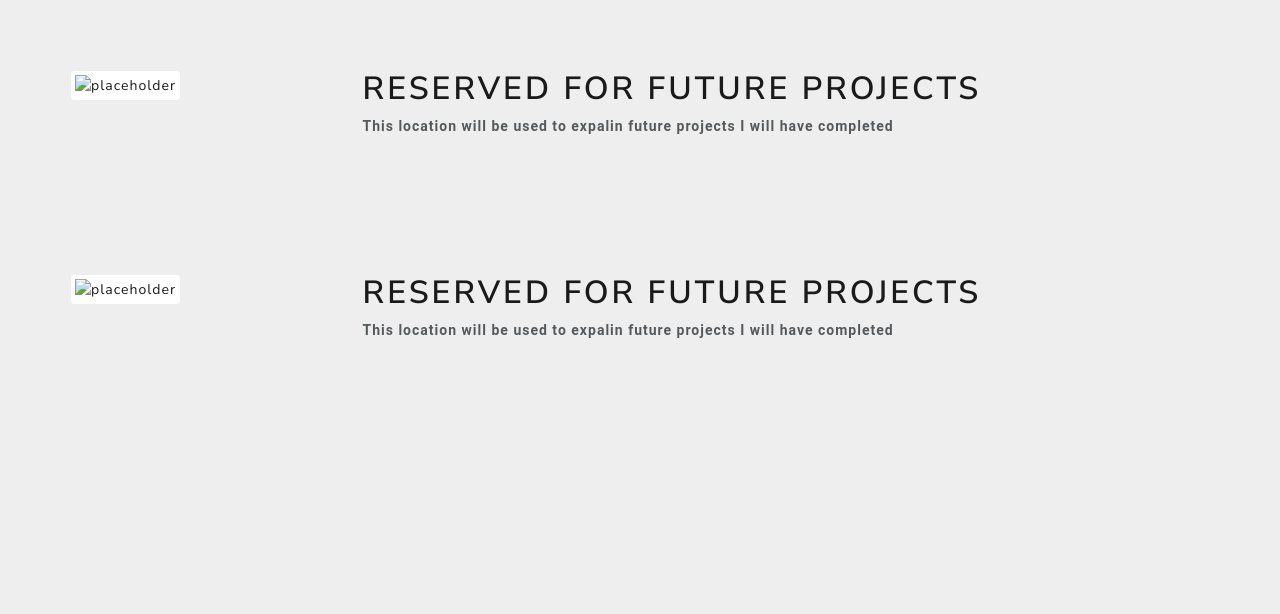
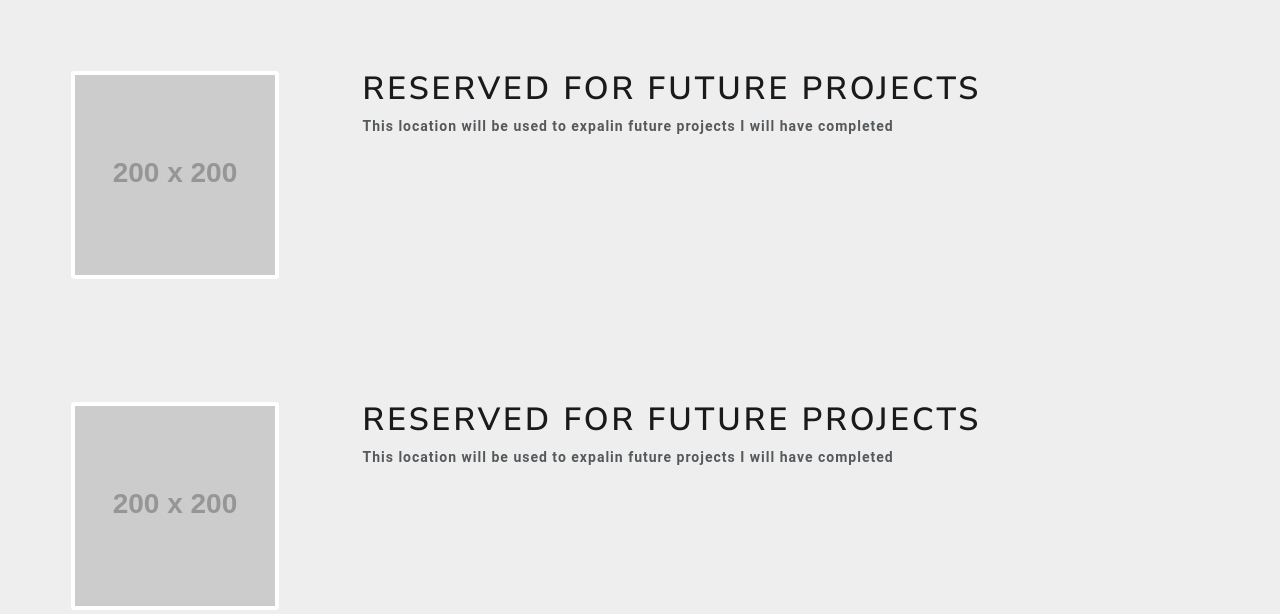
Before and after one commit to mdcassaro/homework-2, a plain HTML site: page portfolio.html in a window 1280 px wide. Shown: the part 357-971 px from the top of the page. Before the commit the page ends 800 px from the top, so only its background shows below. Drawn offline with nearby package versions, Linux system fonts and the light colour scheme; placeholder pictures from the web are drawn by us.

Commit message:
added img placeholders

```diff
--- a/portfolio.html
+++ b/portfolio.html
@@ -49,14 +49,10 @@
       <br>
       <div class="row" style="padding: 50px;">
         <div class="col-lg-3">
-           <a href="#">
-             <img alt="placeholder" class="img img-thumbnail" src="horiseon website.png">
-            </a>
+          <img class="img img-thumbnail" src="http://placehold.it/200x200">
+        </div>
 
-
-
-        </div>
-        <div class="col-lg-9">
+        <div class="col-lg-7">
           <h1>Reserved for future projects</h1>
           <p>This location will be used to expalin future projects I will have completed</p>
         </div>
@@ -65,14 +61,9 @@
       <br>
       <div class="row" style="padding: 50px;">
         <div class="col-lg-3">
-           <a href="#">
-             <img alt="placeholder" class="img img-thumbnail" src="horiseon website.png">
-            </a>
-
-
-
+          <img class="img img-thumbnail" src="http://placehold.it/200x200">
         </div>
-        <div class="col-lg-9">
+        <div class="col-lg-7">
           <h1>Reserved for future projects</h1>
           <p>This location will be used to expalin future projects I will have completed</p>
         </div>
```
